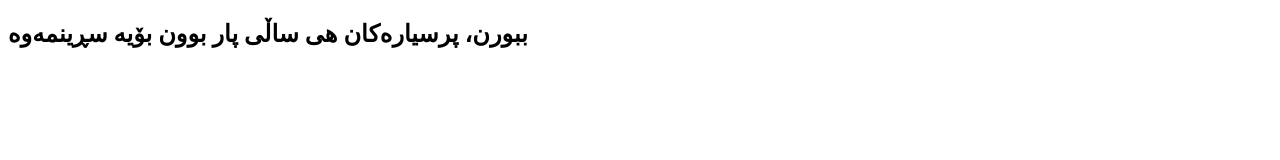
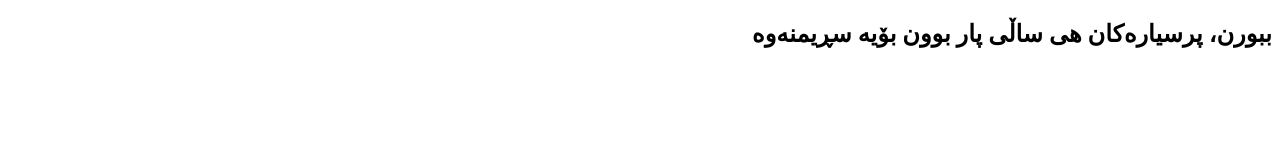
Before and after one commit to shabazrasheed10-rgb/Critical-thinking--Lec01--15-MCQs, a plain HTML site: page index.html in a window 1280 px wide. Drawn offline with Linux system fonts and the light colour scheme.

Commit message:
Update index.html

```diff
--- a/index.html
+++ b/index.html
@@ -1,5 +1,5 @@
 <!DOCTYPE HTML>
-<html>
+<html dir="rtl">
 <head>
 
 <body>
@@ -8,7 +8,7 @@
 
 <h2>
 
-ببورن، پرسیارەکان هی ساڵی پار بوون بۆیە سڕینمەوە
+ببورن، پرسیارەکان هی ساڵی پار بوون بۆیە سڕیمنەوە
 
 
 
```
